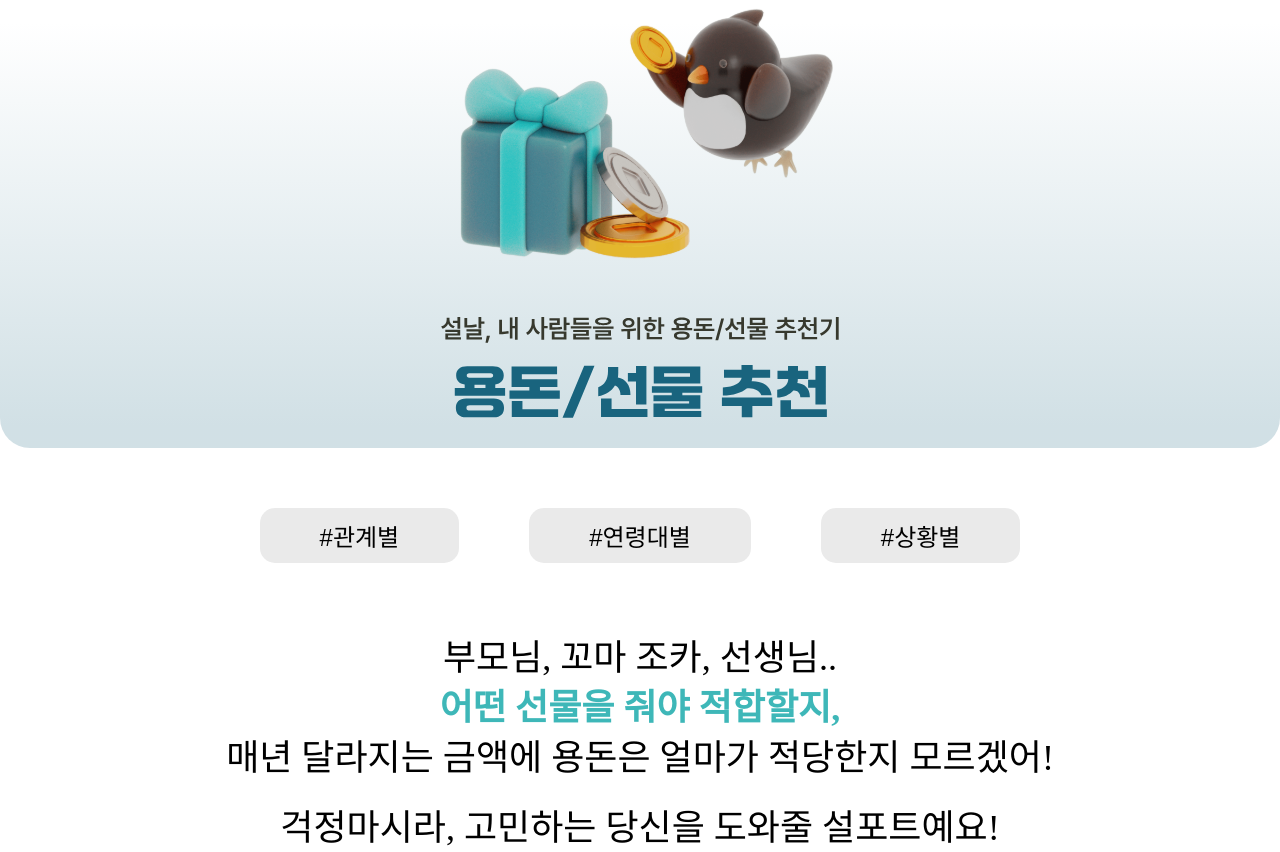
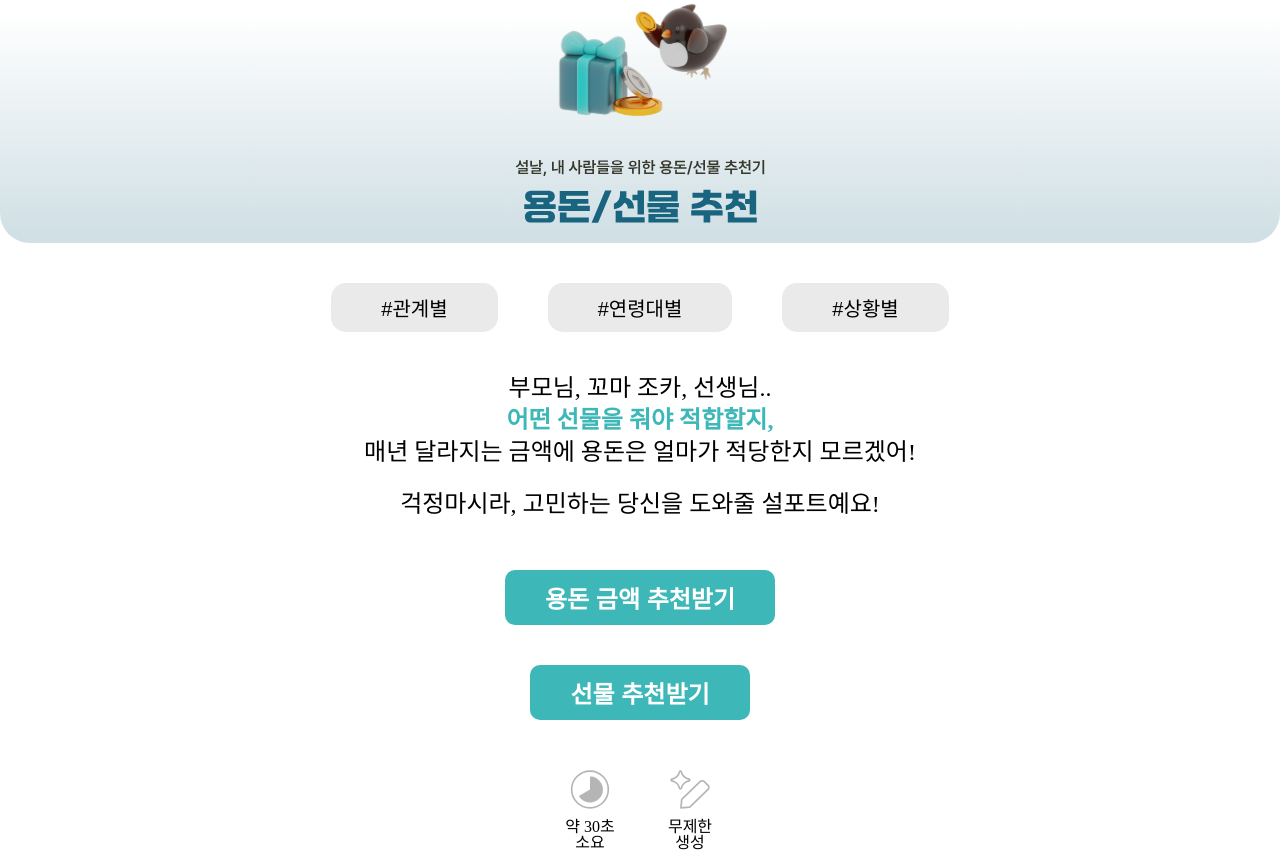
Before and after one commit to seok-hyung/sulpport_frontend, a React (Create React App) app: page /moneyPresent in a window 1280 px wide. Shown: the top 852 px of the page. Built offline with nearby package versions, Linux system fonts and the light colour scheme; a web font is replaced by a local one.

Commit message:
:lipstick:Modify : 스크롤 내리지 않고 모든 요소 보이게 변경

```diff
--- a/src/pages/MoneyPresent.jsx
+++ b/src/pages/MoneyPresent.jsx
@@ -65,6 +65,10 @@ export default MoneyPresent;
 
 const PresentWrapper = styled.div`
   margin: 0 auto;
+  width: 100vw;
+  @media (max-width: 430px) {
+    width: 100%;
+  }
   .topImg {
     display: flex;
     flex-direction: column;
@@ -73,35 +77,50 @@ const PresentWrapper = styled.div`
     border-bottom-left-radius: 30px;
     border-bottom-right-radius: 30px;
     img:first-of-type {
-      width: 400px;
+      width: 180px;
       margin-bottom: 20px;
+      @media (max-width: 430px) {
+        width: 130px;
+      }
     }
     img:last-of-type {
-      width: 400px;
-      padding: 30px 0;
+      width: 250px;
+      margin: 20px auto;
+      @media (max-width: 430px) {
+        width: 200px;
+        margin: 15px auto;
+      }
     }
   }
   main {
     .classifyBtns {
       display: flex;
       justify-content: center;
-      gap: 70px;
-      margin-top: 60px;
+      gap: 50px;
+      margin-top: 40px;
       button {
         border-radius: 15px;
         background-color: #eaeaea;
-        padding: 10px 60px;
+        padding: 10px 50px;
         display: flex;
-        font-size: 24px;
+        font-size: 20px;
+        @media (max-width: 430px) {
+          font-size: 15px;
+          padding: 5px 20px;
+        }
       }
     }
     .txtDiv {
       text-align: center;
-      margin: 70px auto;
+      margin: 40px auto;
+      @media (max-width: 430px) {
+        width: 100%;
+        margin: 20px auto;
+      }
       p {
-        font-size: 36px;
+        font-size: 24px;
         margin-bottom: 20px;
-        line-height: 50px;
+        line-height: 32px;
       }
       strong {
         font-weight: 700;
@@ -114,21 +133,31 @@ const PresentWrapper = styled.div`
       background-color: var(--sub-color);
       color: white;
       font-weight: 700;
-      font-size: 32px;
+      font-size: 24px;
       display: block;
       padding: 10px 40px;
       border-radius: 10px;
-      margin: 120px auto 60px auto;
+      margin: 50px auto 40px auto;
+      @media (max-width: 430px) {
+        font-size: 18px;
+        margin: 30px auto 20px auto;
+        padding: 5px 20px;
+      }
     }
     .presentBtn {
       background-color: var(--sub-color);
       color: white;
       font-weight: 700;
-      font-size: 32px;
+      font-size: 24px;
       display: block;
       padding: 10px 40px;
       border-radius: 10px;
       margin: 0px auto 50px auto;
+      @media (max-width: 430px) {
+        font-size: 18px;
+        margin: 0 auto 20px auto;
+        padding: 5px 20px;
+      }
     }
   }
   .imgs {
@@ -136,18 +165,25 @@ const PresentWrapper = styled.div`
     justify-content: center;
     align-items: center;
     gap: 50px;
-    margin-bottom: 100px;
+    width: 100vw;
+    max-width: 1300px;
     div {
-      width: 50px;
+      width: 3.125rem;
       display: flex;
       flex-direction: column;
       align-items: center;
       justify-content: center;
       text-align: center;
+      @media (max-width: 430px) {
+        width: 3rem;
+      }
     }
     img {
-      width: 60px;
+      width: 40px;
       margin-bottom: 10px;
+      @media (max-width: 430px) {
+        width: 30px;
+      }
     }
   }
 `;
```
